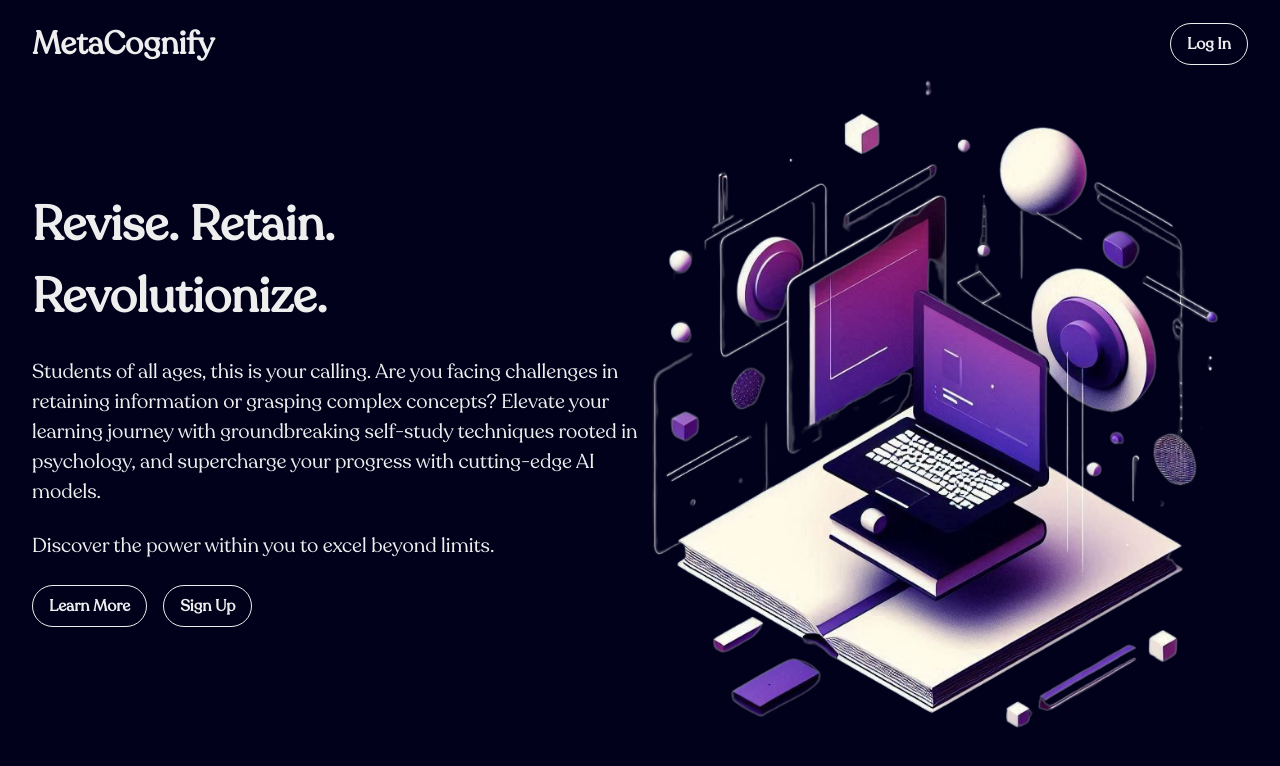
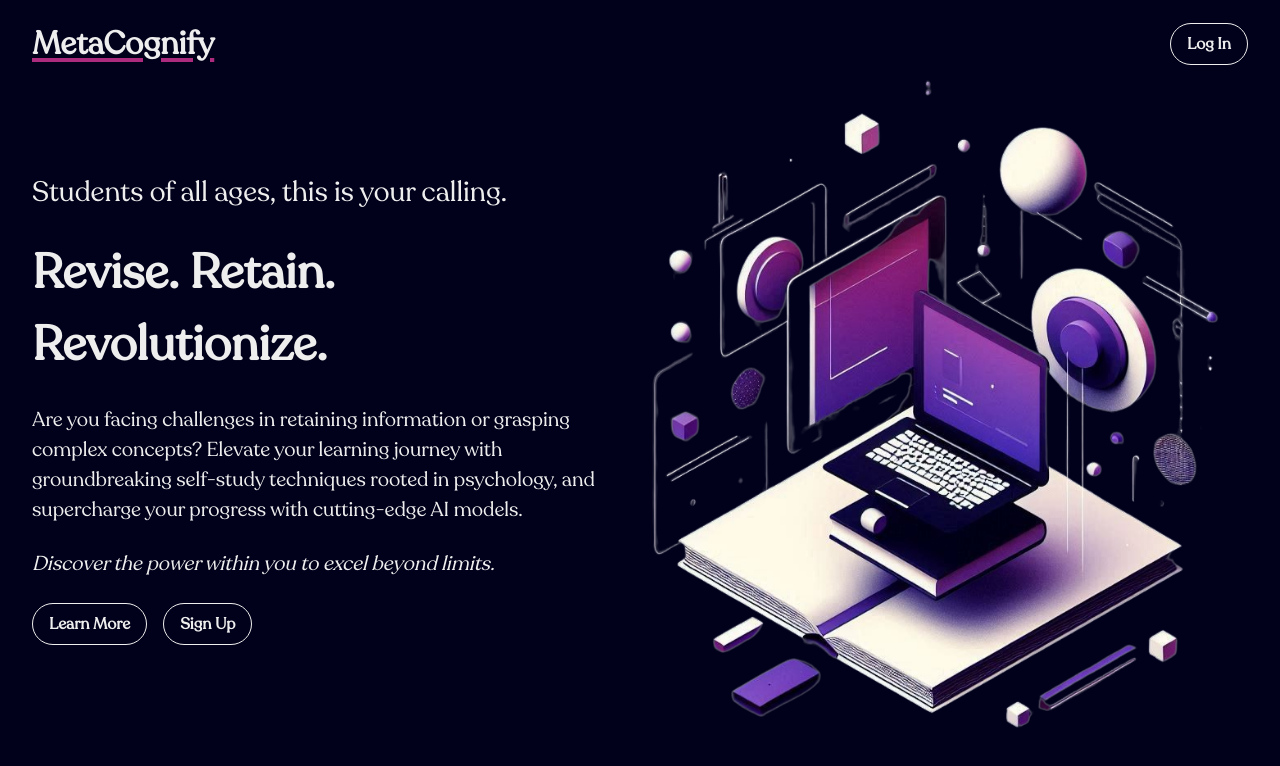
Before and after one commit to AnshanaM/meta-cognify, a Next.js app: page / in a window 1280 px wide. Shown: the top 766 px of the page. Built offline with nearby package versions, Linux system fonts and the light colour scheme.

Commit message:
Front end upgrade

```diff
--- a/src/app/components/Navbar.tsx
+++ b/src/app/components/Navbar.tsx
@@ -3,7 +3,9 @@ import Link from "next/link";
 export default function Navbar() {
     return (
         <div className="nav-bar">
-            <Link href={'/'} className="logo"><h1><b>MetaCognify</b></h1></Link>
+            <Link href={'/'} className="logo">
+                <h1 className="underline-custom"><b>MetaCognify</b></h1>
+            </Link>
             <button className="log-in-button"><b>Log In</b></button>
         </div>
     )
--- a/src/app/globals.css
+++ b/src/app/globals.css
@@ -76,6 +76,10 @@ button:hover {
   font-size: 3rem;
 }
 
+.text-section h2 {
+  font-size: 1.75rem;
+}
+
 .text-section p {
   font-size: 1.25rem;
 }
@@ -108,3 +112,10 @@ button:hover {
     transform: translateY(-10px);
   }
 }
+
+.underline-custom {
+  text-decoration: underline;
+  text-decoration-color: #ac2b7f; /* Underline color */
+  text-decoration-thickness: 4px; /* Thickness of the underline */
+  text-underline-offset: 4px; /* Space between text and underline */
+}
--- a/src/app/page.tsx
+++ b/src/app/page.tsx
@@ -5,9 +5,10 @@ export default function Home() {
   return (
     <main className="main-content">
       <div className="text-section">
+        <h2>Students of all ages, this is your calling.</h2>
         <h1><b>Revise. Retain. Revolutionize.</b></h1>
-        <p>Students of all ages, this is your calling. Are you facing challenges in retaining information or grasping complex concepts? Elevate your learning journey with groundbreaking self-study techniques rooted in psychology, and supercharge your progress with cutting-edge AI models.</p>
-        <p>Discover the power within you to excel beyond limits.</p>
+        <p>Are you facing challenges in retaining information or grasping complex concepts? Elevate your learning journey with groundbreaking self-study techniques rooted in psychology, and supercharge your progress with cutting-edge AI models.</p>
+        <p><i>Discover the power within you to excel beyond limits.</i></p>
         <div className="button-group">
           <button className="learn-more-button"><b>Learn More</b></button>
           <button className="sign-up-button"><b>Sign Up</b></button>
```
